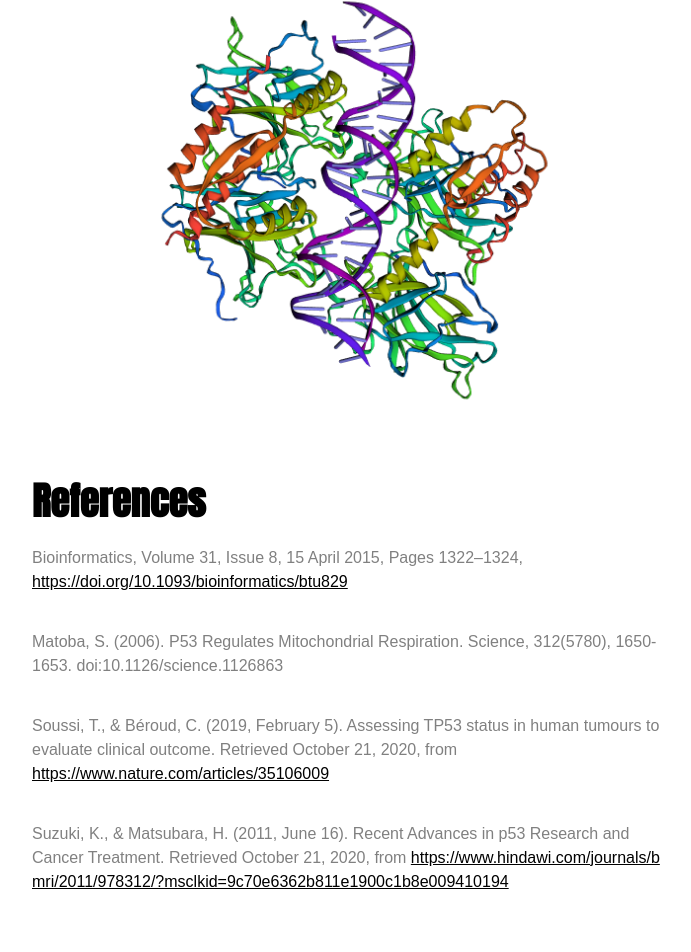
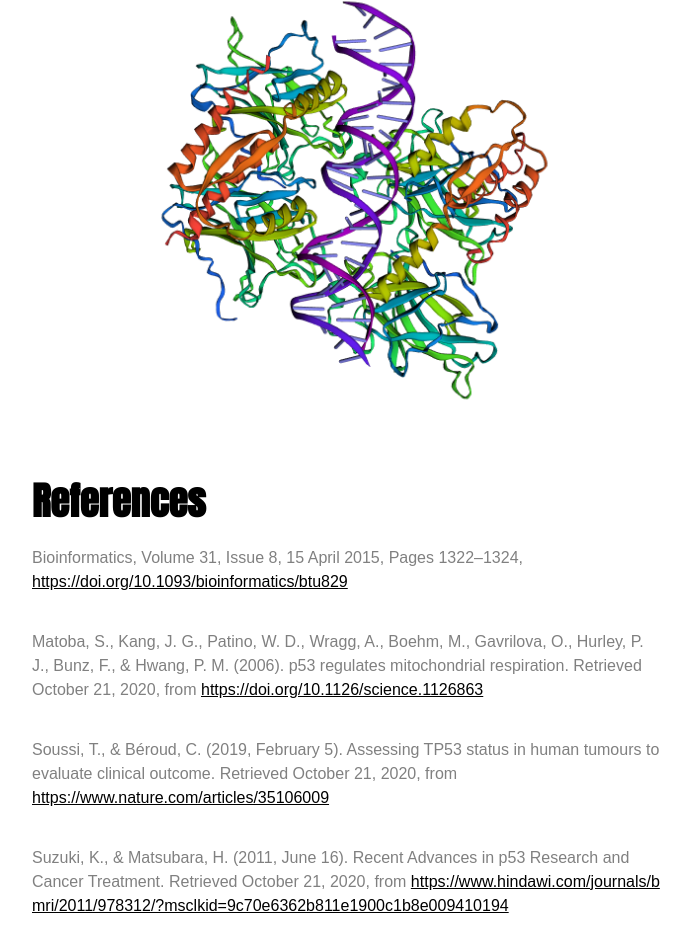
Before and after one commit to bonem0110/jcaidor, a plain HTML site: page projects/p53-analysis/index.html in a window 1280 px wide. Shown: the part 4055-5007 px from the top of the page, without its empty margins (292-983 px from the left). Drawn offline with Linux system fonts and the light colour scheme.

Commit message:
Update index.html

```diff
--- a/projects/p53-analysis/index.html
+++ b/projects/p53-analysis/index.html
@@ -183,7 +183,14 @@
                     style="overflow: hidden;">https://doi.org/10.1093/bioinformatics/btu829
                 </a>
             </p>
-            <p>Matoba, S. (2006). P53 Regulates Mitochondrial Respiration. Science, 312(5780), 1650-1653. doi:10.1126/science.1126863</p>
+            <p>Matoba, S., Kang, J. G., Patino, W. D., Wragg, A., Boehm, M., Gavrilova, O., Hurley,
+                P. J., Bunz, F., & Hwang, P. M. (2006). p53 regulates mitochondrial respiration.
+                Retrieved October 21, 2020, from
+                <a href="https://doi.org/10.1126/science.1126863"
+                    target="_blank"
+                    style="overflow: hidden;">https://doi.org/10.1126/science.1126863
+                </a>
+            </p>
             <p>Soussi, T., & Béroud, C. (2019, February 5). Assessing TP53 status in human tumours to evaluate clinical outcome. Retrieved October 21, 2020, from
                 <a href="https://www.nature.com/articles/35106009"
                     target="_blank"
```
